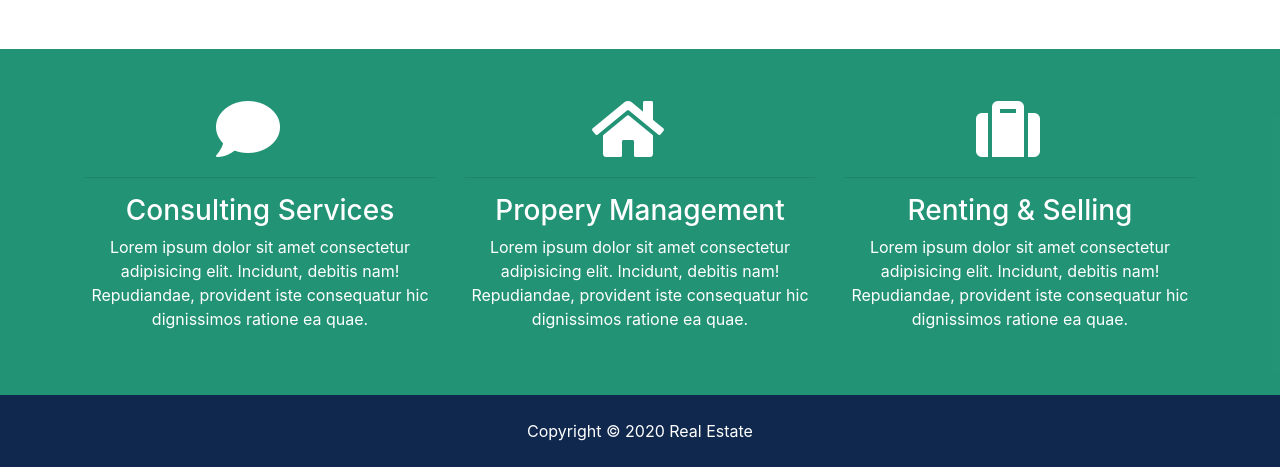
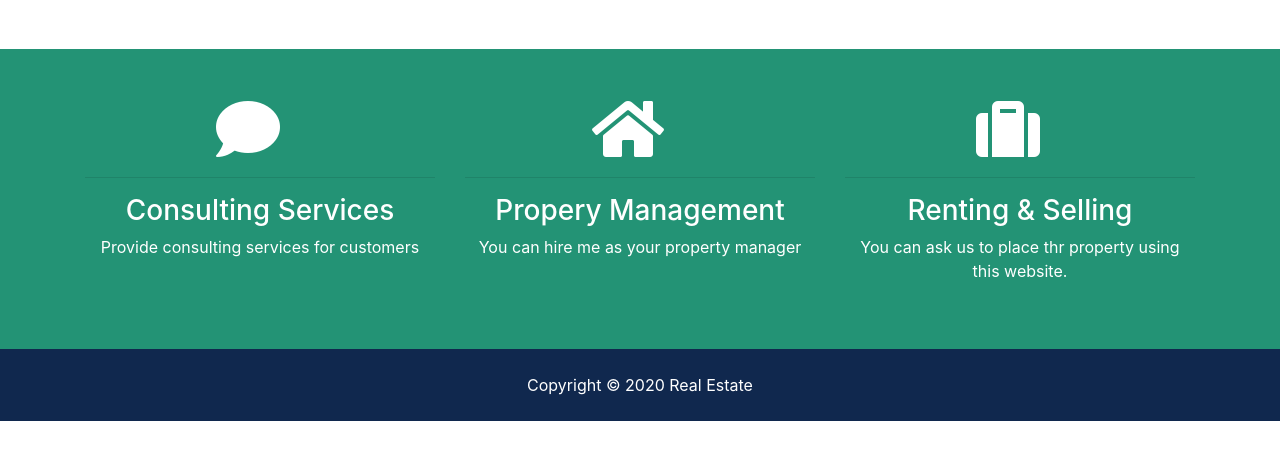
Before and after one commit to chialin-liu/btre_project, a Django app: page / in a window 1280 px wide. Shown: the part 899-1366 px from the top of the page. After the commit the page ends 1320 px from the top, so only its background shows below. Run offline with Django 3.2, Linux system fonts and the light colour scheme; data that the repository does not hold is empty; some libraries are stand-ins or nearby versions.

Commit message:
modify content

```diff
--- a/templates/pages/index.html
+++ b/templates/pages/index.html
@@ -141,9 +141,7 @@
         <hr />
         <h3>Consulting Services</h3>
         <p>
-          Lorem ipsum dolor sit amet consectetur adipisicing elit. Incidunt,
-          debitis nam! Repudiandae, provident iste consequatur hic dignissimos
-          ratione ea quae.
+          Provide consulting services for customers
         </p>
       </div>
       <div class="col-md-4">
@@ -151,9 +149,7 @@
         <hr />
         <h3>Propery Management</h3>
         <p>
-          Lorem ipsum dolor sit amet consectetur adipisicing elit. Incidunt,
-          debitis nam! Repudiandae, provident iste consequatur hic dignissimos
-          ratione ea quae.
+          You can hire me as your property manager
         </p>
       </div>
       <div class="col-md-4">
@@ -161,9 +157,7 @@
         <hr />
         <h3>Renting & Selling</h3>
         <p>
-          Lorem ipsum dolor sit amet consectetur adipisicing elit. Incidunt,
-          debitis nam! Repudiandae, provident iste consequatur hic dignissimos
-          ratione ea quae.
+          You can ask us to place thr property using this website.
         </p>
       </div>
     </div>
```
